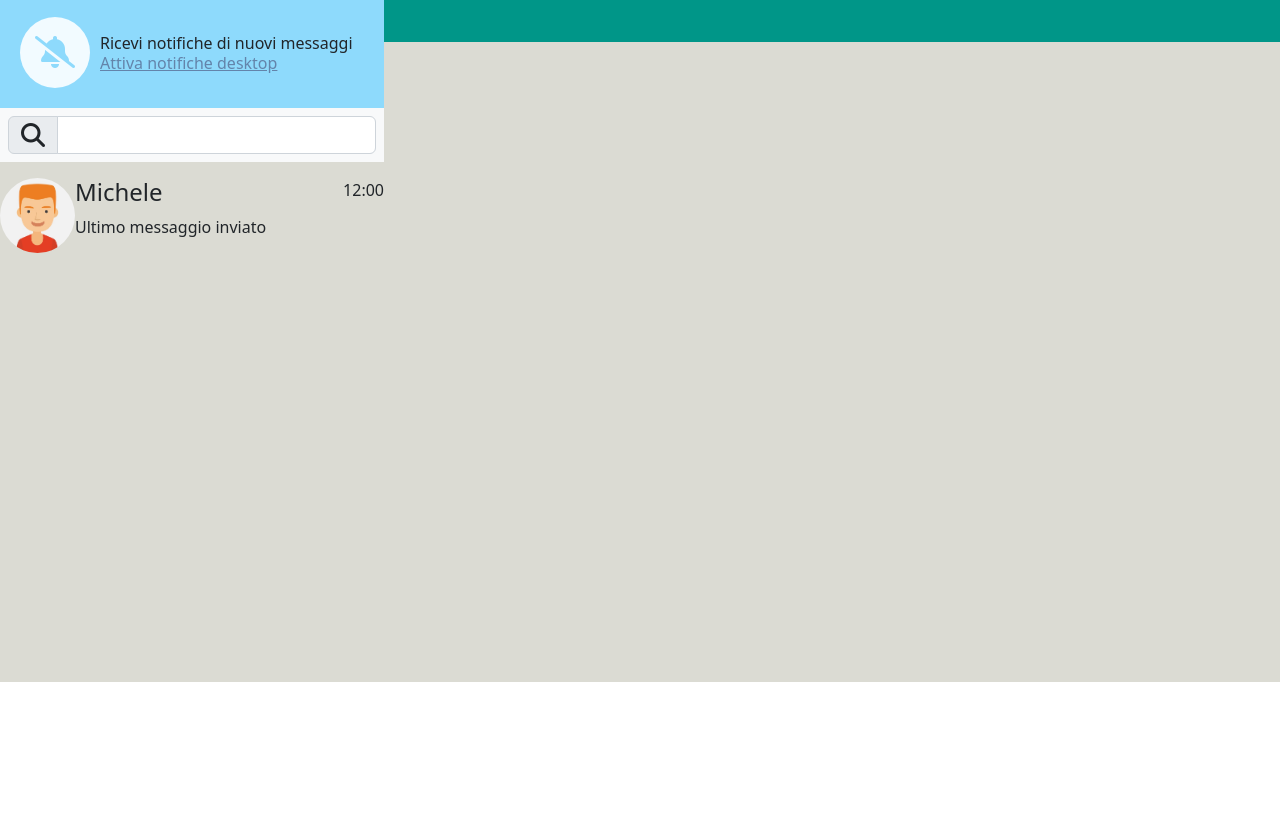
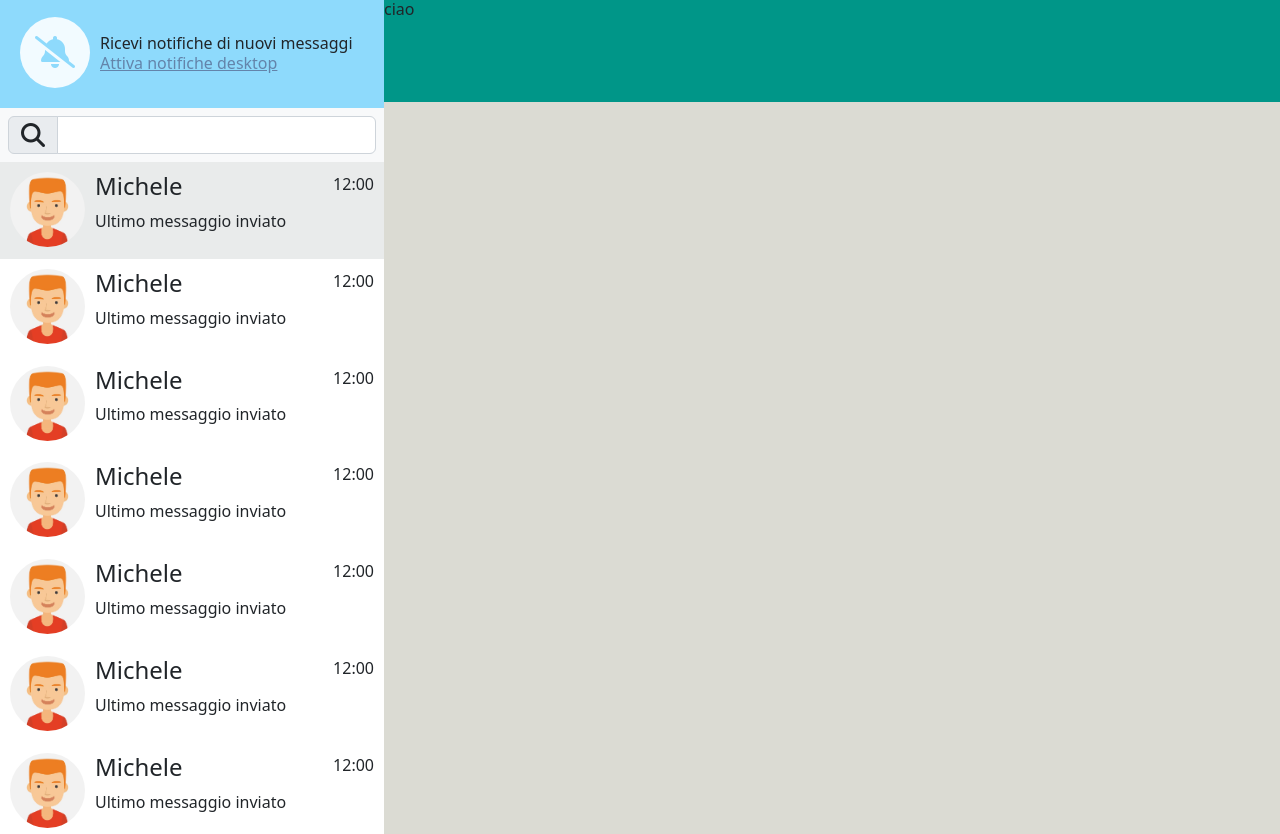
Before and after one commit to diruocco-aniellomarco/vue-boolzapp, a plain HTML site: page index.html in a window 1280 px wide. Shown: the part 118-952 px from the top of the page. Before the commit the page ends 800 px from the top, so only its background shows below. Drawn offline with nearby package versions, Linux system fonts and the light colour scheme.

Commit message:
message_main start

```diff
--- a/css/style.css
+++ b/css/style.css
@@ -1,5 +1,5 @@
 .wrapper {
-    height: 100vh;
+    height: 100%;
     background: rgb(0,150,136,1);
     background: linear-gradient(180deg, rgba(0,150,136,1) 20%, rgba(219,219,211,1) 20%);
 }
@@ -7,13 +7,12 @@
 
 .contenitore {
     max-width: 2000px;
-    height: 90%;
+    height: 1100px;
     margin: 0 auto;
     padding-top: 20px;
     padding-bottom: 20px;
 
     display: flex;
-
 }
 
 .aside {
@@ -76,31 +75,45 @@ img {
     line-height: 20px
 }
 
+.conteiner_chat {
+    overflow-y: scroll;
+    background-color: #ffffff;
+}
+.chat {
+    display: flex;
+    gap:10px;
+    padding: 10px;
+
+}
+
+.chat_active{
+    background-color: #e9ebeb;
+}
+
 .chat_text {
     display: flex;
     justify-content: space-between;
     width: 100%;
 }
-/*
-.aside,.messages {
-    padding: 10px;
-    margin: -6px;
-    background-color: #eaeaea;
-}
-
-.aside_header, .header_messages {
-    display: flex;
-    justify-content: space-between;
-    align-items: center;
 
 
 
+
+.messages {
+    position: relative;
 }
+.message_main {
+    display: flex;
+    flex-direction: column;
 
+}
+.messages_view_container {
+    width: 100%;
+    height: 1005px;
 
-.aside_header {
-    border-right: 1px solid #b1b1b1;
 }
-
-
- */
+.bar_text {
+    width: 100%;
+    position: absolute;
+    bottom: 0;
+}
--- a/index.html
+++ b/index.html
@@ -47,14 +47,17 @@
 
                 </div>
                 <!-- Barra di ricerca -->
-                <div class="input-group mb-3 p-2 bg-light">
+                <div class="input-group p-2 bg-light">
                     <span class="input-group-text" id="inputGroup-sizing-default">
                         <i class="fa-solid fa-magnifying-glass fa-xl"></i>
                     </span>
                     <input type="text" class="form-control" aria-label="Sizing example input" aria-describedby="inputGroup-sizing-default">
                 </div>
+
+                <!-- Contenitore delle chat -->
                 <div class="conteiner_chat">
-                    <div class="chat d-flex">
+
+                    <div class="chat chat_active">
                         <div>
                             <img src="./img/avatar_1.jpg" alt="Michele">
                         </div>
@@ -66,6 +69,83 @@
                             <p>12:00</p>
                         </div>
                     </div>
+
+                    <div class="chat">
+                        <div>
+                            <img src="./img/avatar_1.jpg" alt="Michele">
+                        </div>
+                        <div class="chat_text">
+                            <div>
+                                <h4>Michele</h4>
+                                <p>Ultimo messaggio inviato</p>
+                            </div>
+                            <p>12:00</p>
+                        </div>
+                    </div>
+
+                    <div class="chat">
+                        <div>
+                            <img src="./img/avatar_1.jpg" alt="Michele">
+                        </div>
+                        <div class="chat_text">
+                            <div>
+                                <h4>Michele</h4>
+                                <p>Ultimo messaggio inviato</p>
+                            </div>
+                            <p>12:00</p>
+                        </div>
+                    </div>
+
+                    <div class="chat">
+                        <div>
+                            <img src="./img/avatar_1.jpg" alt="Michele">
+                        </div>
+                        <div class="chat_text">
+                            <div>
+                                <h4>Michele</h4>
+                                <p>Ultimo messaggio inviato</p>
+                            </div>
+                            <p>12:00</p>
+                        </div>
+                    </div>
+                    <div class="chat">
+                        <div>
+                            <img src="./img/avatar_1.jpg" alt="Michele">
+                        </div>
+                        <div class="chat_text">
+                            <div>
+                                <h4>Michele</h4>
+                                <p>Ultimo messaggio inviato</p>
+                            </div>
+                            <p>12:00</p>
+                        </div>
+                    </div>
+                    <div class="chat">
+                        <div>
+                            <img src="./img/avatar_1.jpg" alt="Michele">
+                        </div>
+                        <div class="chat_text">
+                            <div>
+                                <h4>Michele</h4>
+                                <p>Ultimo messaggio inviato</p>
+                            </div>
+                            <p>12:00</p>
+                        </div>
+                    </div>
+                    <div class="chat">
+                        <div>
+                            <img src="./img/avatar_1.jpg" alt="Michele">
+                        </div>
+                        <div class="chat_text">
+                            <div>
+                                <h4>Michele</h4>
+                                <p>Ultimo messaggio inviato</p>
+                            </div>
+                            <p>12:00</p>
+                        </div>
+                    </div>
+
+
                 </div>
             </div>
 
@@ -88,28 +168,18 @@
                     </div>
                 </div>
 
+                <div class="message_main">
+                    <div class="messages_view_container">
+                        ciao
+                    </div>
+                    <div class="input-group mb-3 bar_text">
+                        <input type="text" class="form-control" aria-label="Sizing example input" aria-describedby="inputGroup-sizing-default">
+                    </div>
+                </div>
+
+
             </div>
         </div>
     </div>
 </body>
 </html>
-
-
-<!-- <div class="aside_header">
-    <div class="aside_header_utent">
-        <img src="./img/avatar_io.jpg" alt="">
-        <h3>Sofia</h3>
-    </div>
-    <div class="aside_header_icons ">
-        <i class="fa-solid fa-circle-notch fa-xl"></i>
-        <i class="fa-solid fa-message fa-xl"></i>
-        <i class="fa-solid fa-ellipsis-vertical fa-xl"></i>
-    </div>
-</div> -->
-
-
-
-<!-- <div class="input-group mb-3">
-    <span class="input-group-text" id="inputGroup-sizing-default">Default</span>
-    <input type="text" class="form-control" aria-label="Sizing example input" aria-describedby="inputGroup-sizing-default">
-</div> -->
```
